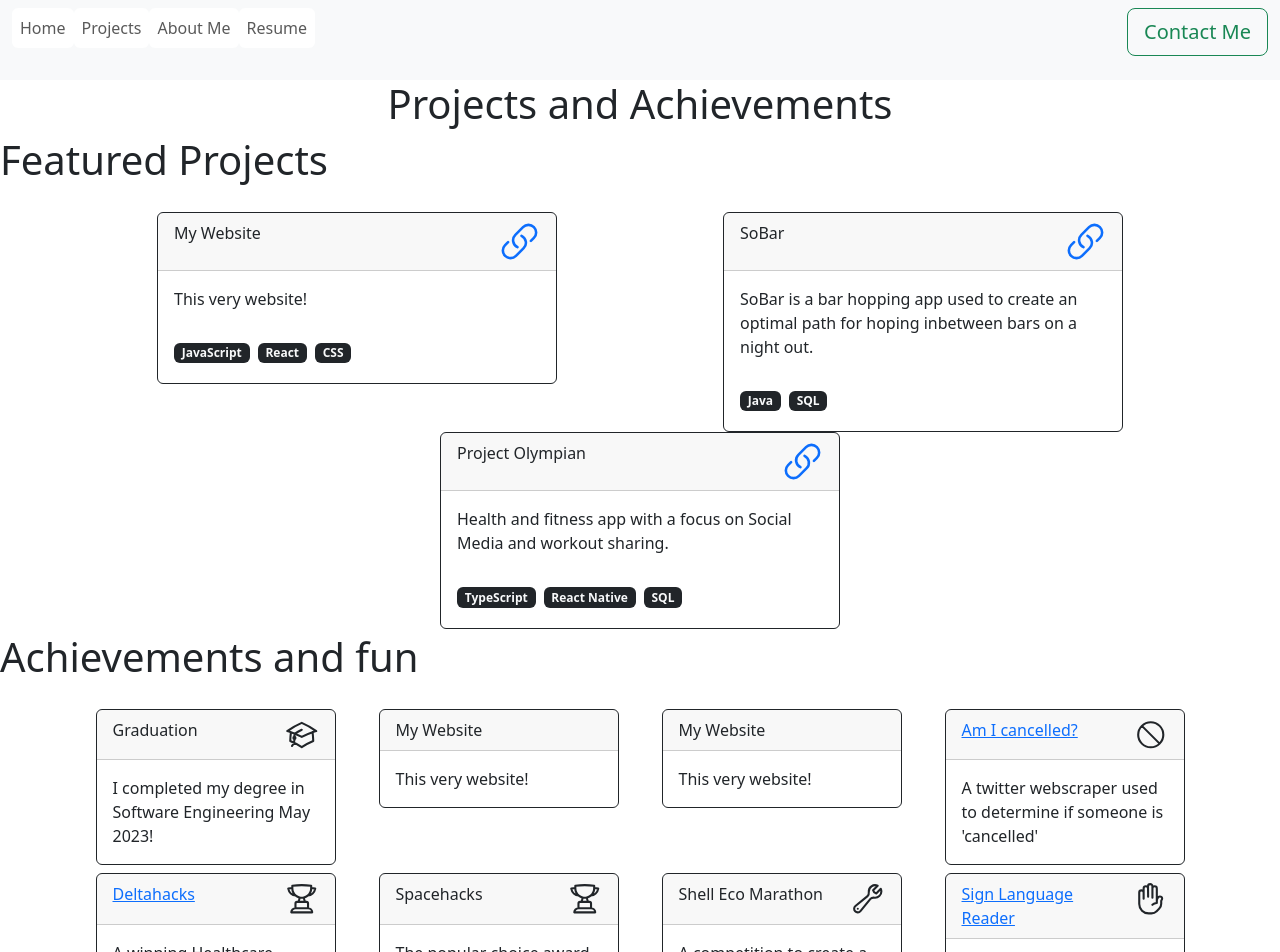
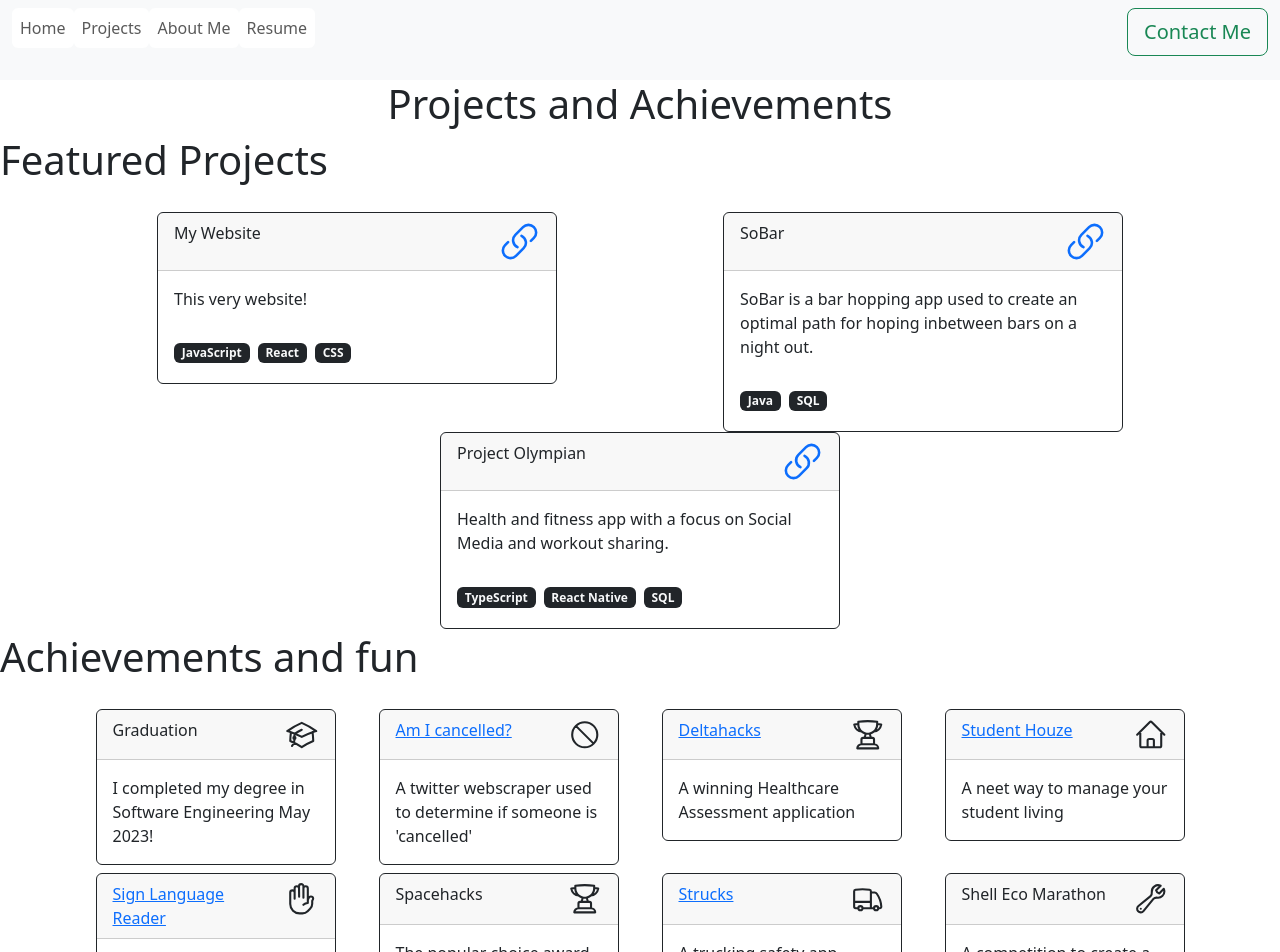
Before and after one commit to Wililee/MyWebsite, a Next.js app: page /projects in a window 1280 px wide. Shown: the top 952 px of the page. Built offline with nearby package versions, Linux system fonts and the light colour scheme.

Commit message:
added more hackathon projects

```diff
--- a/pages/projects.js
+++ b/pages/projects.js
@@ -5,13 +5,15 @@ import {HorizontalCardContainer} from '../public/components/containers/Horizonta
 import {BasePage} from '../public/components/containers/BasePage'
 import {ProjectCard} from '../public/components/containers/ProjectCard'
 import {AchievementCard} from '../public/components/containers/AchievementCard'
-import { AcademicCapIcon, TrophyIcon, WrenchIcon, HandRaisedIcon, NoSymbolIcon  } from "@heroicons/react/24/outline";
+import { AcademicCapIcon, TrophyIcon, WrenchIcon, HandRaisedIcon, NoSymbolIcon, HomeIcon, TruckIcon } from "@heroicons/react/24/outline";
 
 const graduationIcon = <AcademicCapIcon className="h-8 w-8" />
 const trophyIcon = <TrophyIcon className="h-8 w-8" />
 const wrenchIcon = <WrenchIcon className="h-8 w-8" />
 const cancelIcon = <NoSymbolIcon  className="h-8 w-8" />
 const handIcon = <HandRaisedIcon className="h-8 w-8" />
+const homeIcon = <HomeIcon className="h-8 w-8" />
+const truckIcon = <TruckIcon Icon className="h-8 w-8" />
 
 export default function projects() {
   return (
@@ -25,15 +27,15 @@ export default function projects() {
         <h1 className='mb-4 text-4xl leading-none tracking-tight text-gray-900 md:text-5xl lg:text-5xl pl-8 pt-8'>Achievements and fun</h1>
         <HorizontalCardContainer>
             <AchievementCard title="Graduation" description="I completed my degree in Software Engineering May 2023!" icon={graduationIcon} />
-            <AchievementCard title="My Website" description="This very website!" />
-            <AchievementCard title="My Website" description="This very website!" />
             <AchievementCard title="Am I cancelled?" description="A twitter webscraper used to determine if someone is 'cancelled' " icon={cancelIcon} URL={"https://devpost.com/software/am-i-cancelled"}/>
+            <AchievementCard title="Deltahacks" description="A winning Healthcare Assessment application" icon={trophyIcon} URL={"https://devpost.com/software/nursing-handbook-pro"}/>
+            <AchievementCard title="Student Houze" description="A neet way to manage your student living" icon={homeIcon} URL={"https://devpost.com/software/student-house-manager"}/>
         </HorizontalCardContainer>
         <HorizontalCardContainer>
-            <AchievementCard title="Deltahacks" description="A winning Healthcare Assessment application" icon={trophyIcon} URL={"https://devpost.com/software/nursing-handbook-pro"}/>
+            <AchievementCard title="Sign Language Reader" description="A machine learning model used to read basic sign language" icon={handIcon} URL={"https://devpost.com/software/asl-translator-fewj0t"}/>
             <AchievementCard title="Spacehacks" description="The popular choice award for our shiftworker scheduling app" icon={trophyIcon} />
+            <AchievementCard title="Strucks" description="A trucking safety app" icon={truckIcon} URL={"https://devpost.com/software/strucks"}/>
             <AchievementCard title="Shell Eco Marathon" description="A competition to create a super-eco car" icon={wrenchIcon}/>
-            <AchievementCard title="Sign Language Reader" description="A machine learning model used to read basic sign language" icon={handIcon} URL={"https://devpost.com/software/asl-translator-fewj0t"}/>
         </HorizontalCardContainer>
     </BasePage>
   )
```
